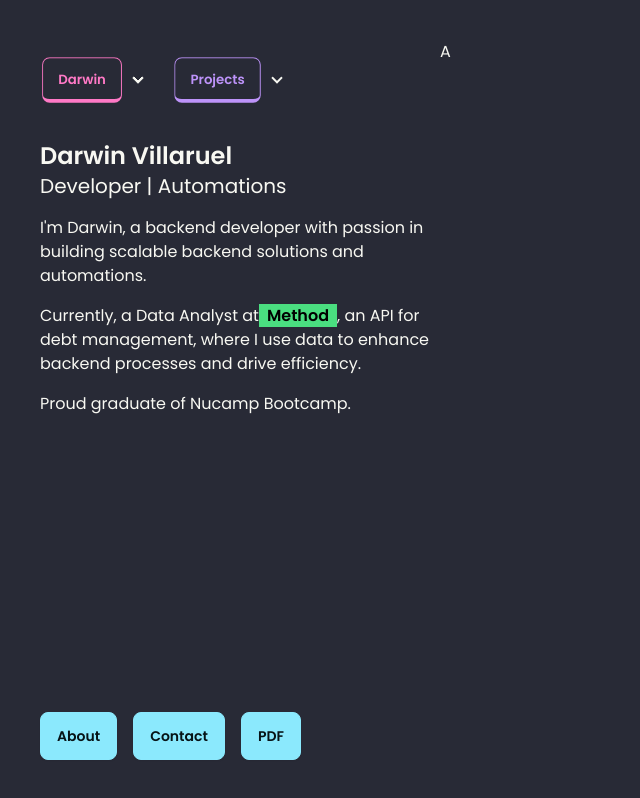
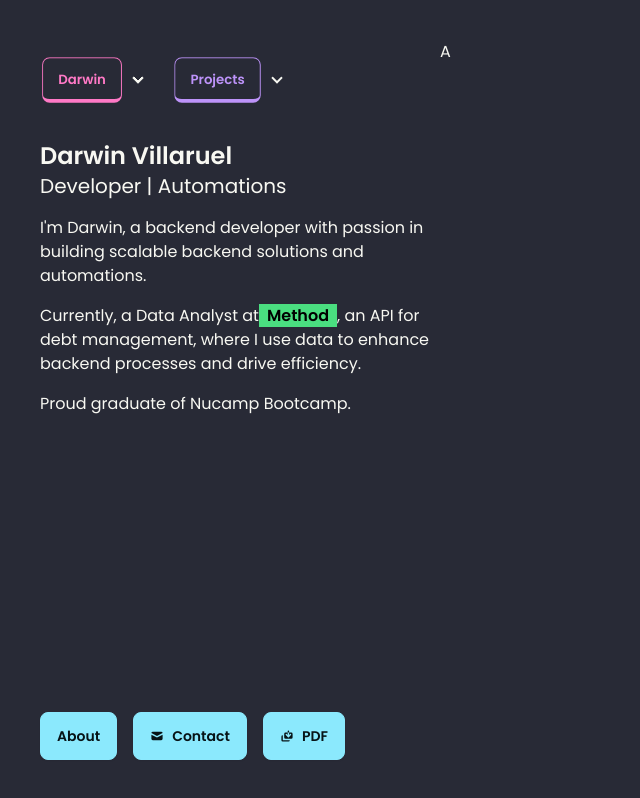
Before and after one commit to darwinvillaruel/darwin, a Next.js app: page / in a window 1280 px wide. Shown: the whole page, without its empty margins (0-640 px from the left). Built offline with nearby package versions, Linux system fonts and the light colour scheme.

Commit message:
fix: hydration issue & type assertions

```diff
--- a/src/components/About.tsx
+++ b/src/components/About.tsx
@@ -1,13 +1,20 @@
 "use client";
-
-import data from "@/lib/data";
+import { HiUserCircle } from "react-icons/hi";
 
 export default function About() {
+  const handleClick = (item: string) => {
+    const dialog = document.getElementById(item) as HTMLDialogElement | null;
+    if (dialog) {
+      dialog.showModal();
+    } else {
+      console.log(`Dialog with id ${item} not found`);
+    }
+  };
   return (
     <>
       <button
         className="btn btn-info"
-        onClick={() => document.getElementById("about_modal").showModal()}>
+        onClick={() => handleClick("about_modal")}>
         About
       </button>
       <dialog
--- a/src/components/Footer.tsx
+++ b/src/components/Footer.tsx
@@ -1,4 +1,6 @@
 import About from "./About";
+import { HiMail } from "react-icons/hi";
+import { HiSaveAs } from "react-icons/hi";
 
 export default function Footer() {
   return (
@@ -7,10 +9,16 @@ export default function Footer() {
         <About />
       </div>
       <div>
-        <button className="btn btn-info">Contact</button>
+        <button className="btn btn-info">
+          <HiMail />
+          Contact
+        </button>
       </div>
       <div>
-        <button className="btn btn-info">PDF</button>
+        <button className="btn btn-info">
+          <HiSaveAs />
+          PDF
+        </button>
       </div>
     </section>
   );
```
